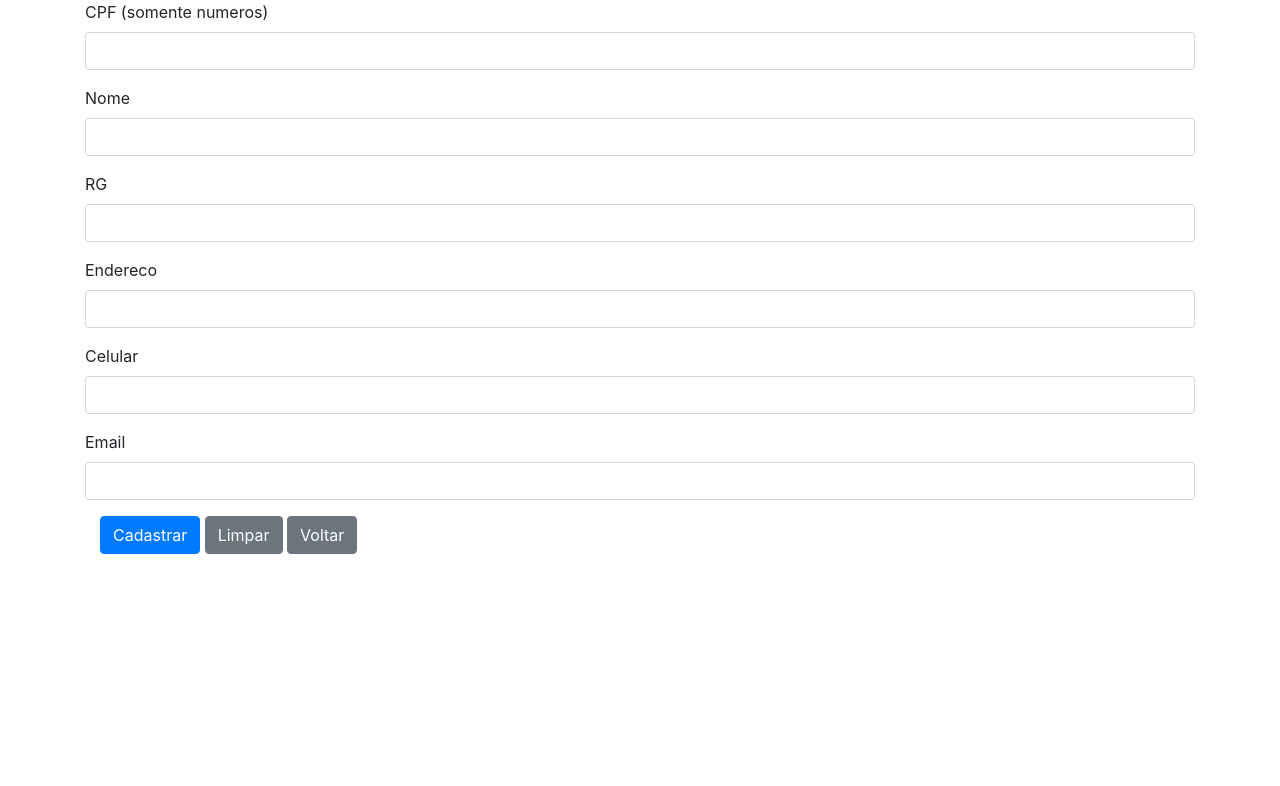
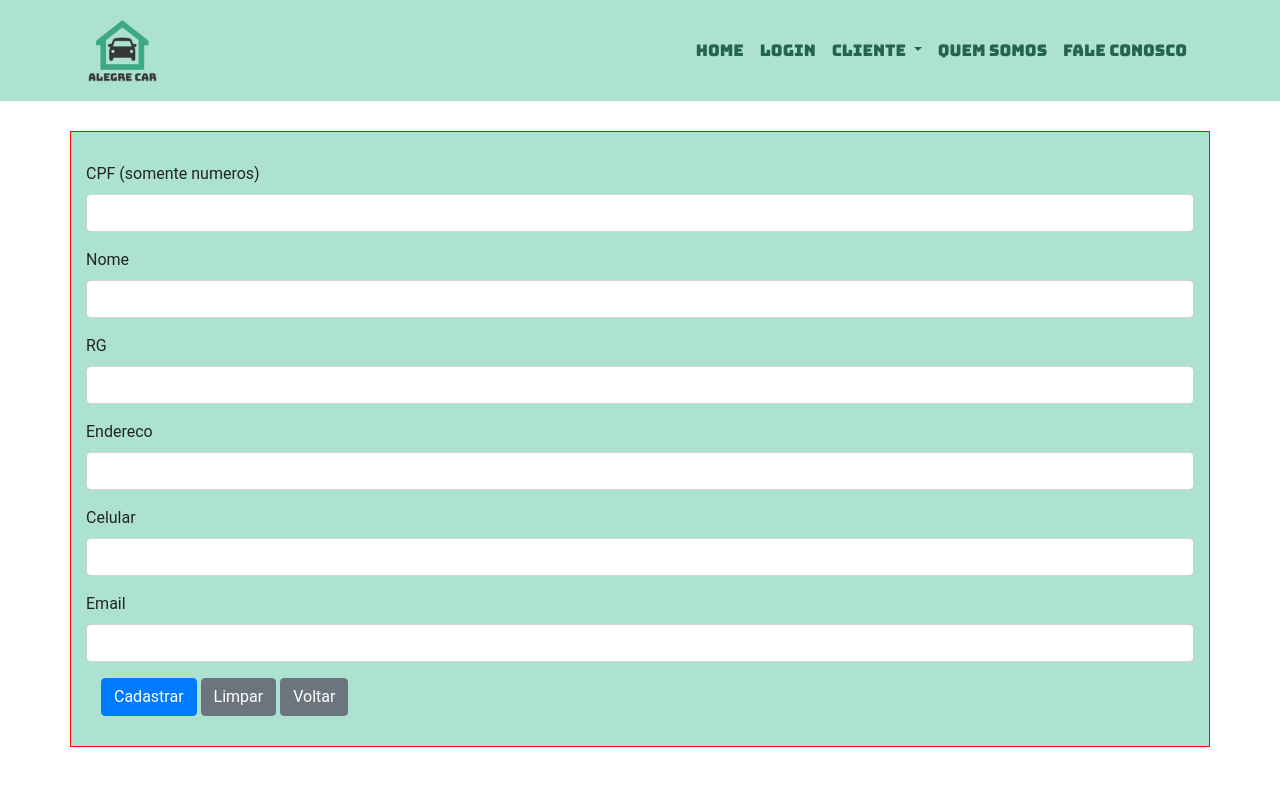
Before and after one commit to ottofq/locadoraweb, a PHP site: page /views/cliente/formCliente.php in a window 1280 px wide. Shown: the top 786 px of the page. Run offline with PHP 8.4, Linux system fonts and the light colour scheme; some libraries are stand-ins or nearby versions.

Commit message:
add menu nas paginas

```diff
--- a/controllers/controllerCliente.php
+++ b/controllers/controllerCliente.php
@@ -32,7 +32,6 @@ if ($opcao === 4) {
     $clienteDAO = new ClienteDAO();
     $clienteDAO->excluirCliente($_REQUEST['cpf']);
     header("Location:controllerCliente.php?opcao=2");
-
 }
 
 if ($opcao === 5) {
--- a/css/styles.css
+++ b/css/styles.css
@@ -1,14 +1,36 @@
+
+/*menu*/
 .logoSite{
     width: 75px;
     height: 75px;
 }
+nav *{
+    font-family: 'Bungee', cursive;
+    color:#256450;
+}
 .navbar-custom .navbar-nav .nav-link{
-    font-family: 'Bungee', cursive;
-    color:#3EA786;
+    color:#256450;
 }
 .navbar-custom .navbar-nav .nav-link:hover{
-    color:#2A2C2B;
+    color:#0c211b;
 }
 .navbar-custom {
-    background-color:#BDC3C7;
+    background-color:#ade1d0;
 }
+.navbar-nav > li > .dropdown-menu {
+    background-color: #ade1d0;
+}
+.dropdown-menu > li > a:hover {
+    background-color: red;
+    background-image: none;
+}
+
+
+/* formulario cliente */
+.container-form{
+    font-family: 'Roboto', sans-serif;
+    margin: 30px;
+    padding: 30px;
+    background-color: #ade1d0;
+    border: 1px red solid;
+}
--- /dev/null
+++ b/menu.php
@@ -0,0 +1,39 @@
+<nav class="navbar navbar-expand-lg navbar-custom">
+        <div class="container">
+            <a class="navbar-brand mb-0" href="../../index.html"><img class="logoSite" src="../../imagens/Logo.png" alt="Logo Site"></a>
+            <button class="navbar-toggler" type="button" data-toggle="collapse" data-target="#navbarSite">
+                <span class="navbar-toggler-icon"></span>
+            </button>
+
+            <div class="collapse navbar-collapse" id="navbarSite">
+                <ul class="navbar-nav ml-auto">
+                    <li class="nav-item">
+                        <a class="nav-link links" href="../../index.html">Home</a>
+                    </li>
+                    <li class="nav-item">
+                            <a class="nav-link links" href="#">Login</a>
+                    </li>
+
+                    <li class="nav-item dropdown menu-dropdown">
+                            <a class="nav-link dropdown-toggle  " href="#" id="navbarDropdown" role="button" data-toggle="dropdown" aria-haspopup="true" aria-expanded="false">
+                              Cliente
+                            </a>
+                            <div class="dropdown-menu" aria-labelledby="navbarDropdown">
+                              <a class="dropdown-item" href="controllers/controllerCliente.php?opcao=1">Cadastrar Cliente</a>
+                              <div class="dropdown-divider"></div>
+                              <a class="dropdown-item" href="controllers/controllerCliente.php?opcao=2">Exibir Clientes</a>
+                            </div>
+                    </li>
+
+                    <li class="nav-item">
+                            <a class="nav-link links" href="#">Quem Somos</a>
+                    </li>
+
+                    <li class="nav-item">
+                            <a class="nav-link links" href="#">Fale Conosco</a>
+                    </li>
+                </ul>
+
+            </div>
+        </div>
+    </nav>
--- a/views/cliente/atualizarCliente.php
+++ b/views/cliente/atualizarCliente.php
@@ -5,10 +5,12 @@
     <meta charset="UTF-8">
     <meta name="viewport" content="width=device-width, initial-scale=1.0">
     <meta http-equiv="X-UA-Compatible" content="ie=edge">
+    <link rel="stylesheet" href="css/styles.css">
     <link rel="stylesheet" href="https://stackpath.bootstrapcdn.com/bootstrap/4.3.1/css/bootstrap.min.css" integrity="sha384-ggOyR0iXCbMQv3Xipma34MD+dH/1fQ784/j6cY/iJTQUOhcWr7x9JvoRxT2MZw1T" crossorigin="anonymous">
     <title>Cadastro de Cliente</title>
 </head>
 <body>
+
     <?php
 session_start();
 $cliente = $_SESSION['Cliente'];
@@ -17,12 +19,12 @@ $cliente = $_SESSION['Cliente'];
         <form action="../../controllers/controllerCliente.php" method="POST">
             <div class="form-group">
                     <label>CPF</label>
-                    <input type="text" class="form-control" name="txtCPFCliente" value="<?php echo $cliente->cpf ?>" required>
+                    <input type="text" onkeypress="$(this).mask('00000000000')" class="form-control" name="txtCPFCliente" value="<?php echo $cliente->cpf ?>" readonly required>
                 </div>
 
                 <div class="form-group">
                     <label>Nome</label>
-                    <input type="text" class="form-control" name="txtNomeCliente" value="<?php echo $cliente->nome ?>" required>
+                    <input type="text"  class="form-control" name="txtNomeCliente" value="<?php echo $cliente->nome ?>" required>
                 </div>
 
                 <div class="form-group">
--- a/views/cliente/exibirClientes.php
+++ b/views/cliente/exibirClientes.php
@@ -5,6 +5,7 @@
     <meta charset="UTF-8">
     <meta name="viewport" content="width=device-width, initial-scale=1.0">
     <meta http-equiv="X-UA-Compatible" content="ie=edge">
+    <link rel="stylesheet" href="css/styles.css">
     <link rel="stylesheet" href="https://stackpath.bootstrapcdn.com/bootstrap/4.3.1/css/bootstrap.min.css" integrity="sha384-ggOyR0iXCbMQv3Xipma34MD+dH/1fQ784/j6cY/iJTQUOhcWr7x9JvoRxT2MZw1T" crossorigin="anonymous">
     <title>Exibir Clientes</title>
 </head>
--- a/views/cliente/formCliente.php
+++ b/views/cliente/formCliente.php
@@ -5,11 +5,14 @@
     <meta charset="UTF-8">
     <meta name="viewport" content="width=device-width, initial-scale=1.0">
     <meta http-equiv="X-UA-Compatible" content="ie=edge">
+    <link rel="stylesheet" href="../../css/styles.css">
+    <link href="https://fonts.googleapis.com/css?family=Bungee&display=swap" rel="stylesheet">
     <link rel="stylesheet" href="https://stackpath.bootstrapcdn.com/bootstrap/4.3.1/css/bootstrap.min.css" integrity="sha384-ggOyR0iXCbMQv3Xipma34MD+dH/1fQ784/j6cY/iJTQUOhcWr7x9JvoRxT2MZw1T" crossorigin="anonymous">
     <title>Cadastro de Cliente</title>
 </head>
 <body>
-    <div class="container">
+    <?php include '../../menu.php';?>
+    <div class="container container-form">
         <form action="../../controllers/controllerCliente.php" method="POST">
 
             <div class="form-group">
```
Also changed, not shown: index.html (+12 -3 lines), 1 other file.
